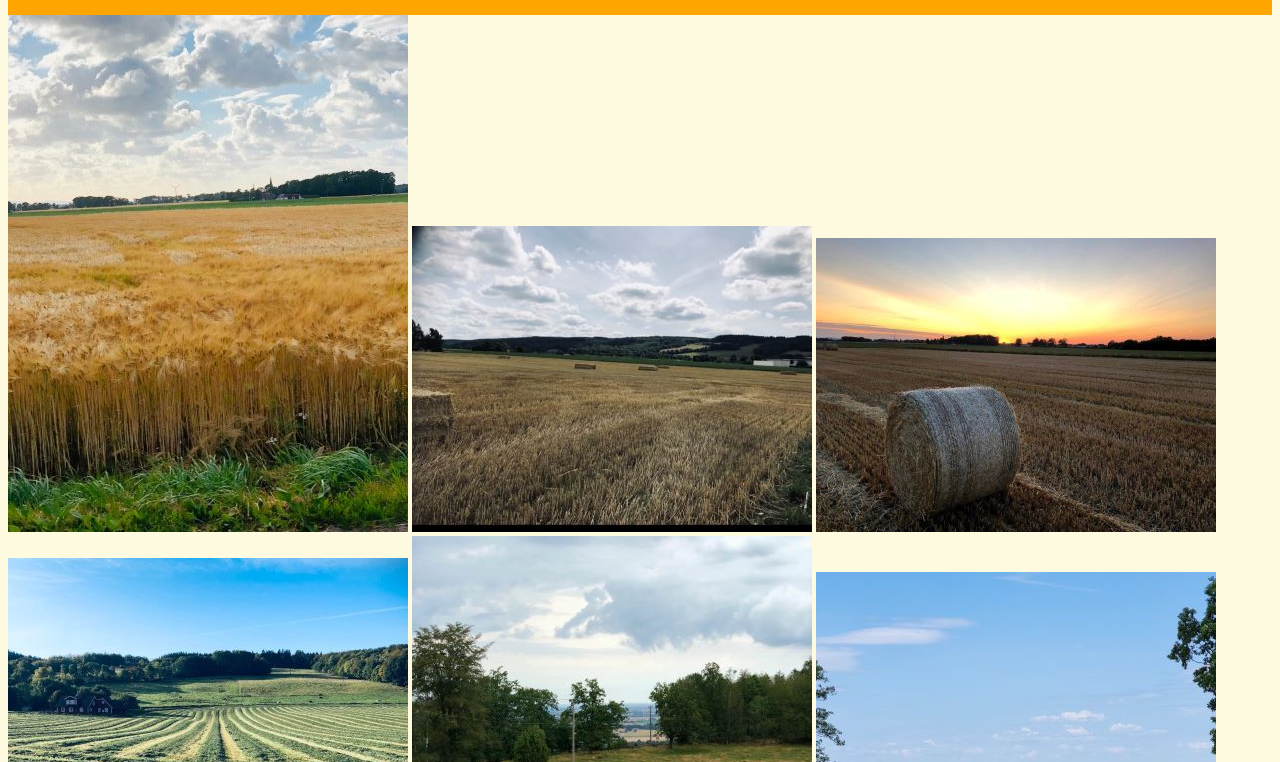
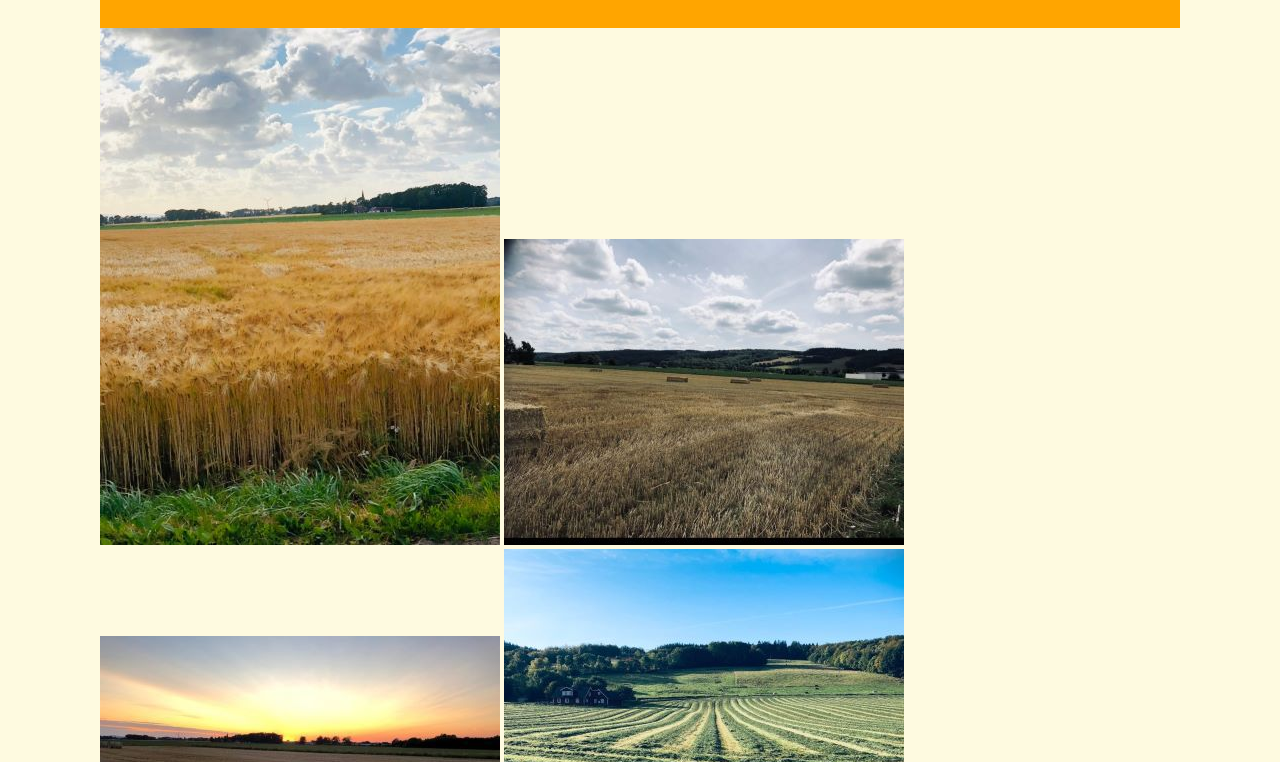
Before and after one commit to blackcatten/Hassl-v, a plain HTML site: page gallery.html in a window 1280 px wide. Shown: the part 187-949 px from the top of the page. Drawn offline with Linux system fonts and the light colour scheme; a web font is replaced by a local one.

Commit message:
corrected my misstake moved wrapper from contact.html to gallery.html

```diff
--- a/gallery.html
+++ b/gallery.html
@@ -14,6 +14,7 @@
   </head>
   <body>
      <!--Header-->
+     <div class="wrapper">
     <header>
       <a href="index.html">
         <h1 id="logo"><i class="fa-solid fa-tree"></i>   Visit Hasslöv   <i class="fa-solid fa-fish-fins"></i></h1>
```
Also changed, not shown: contact.html (+0 -1 lines).
